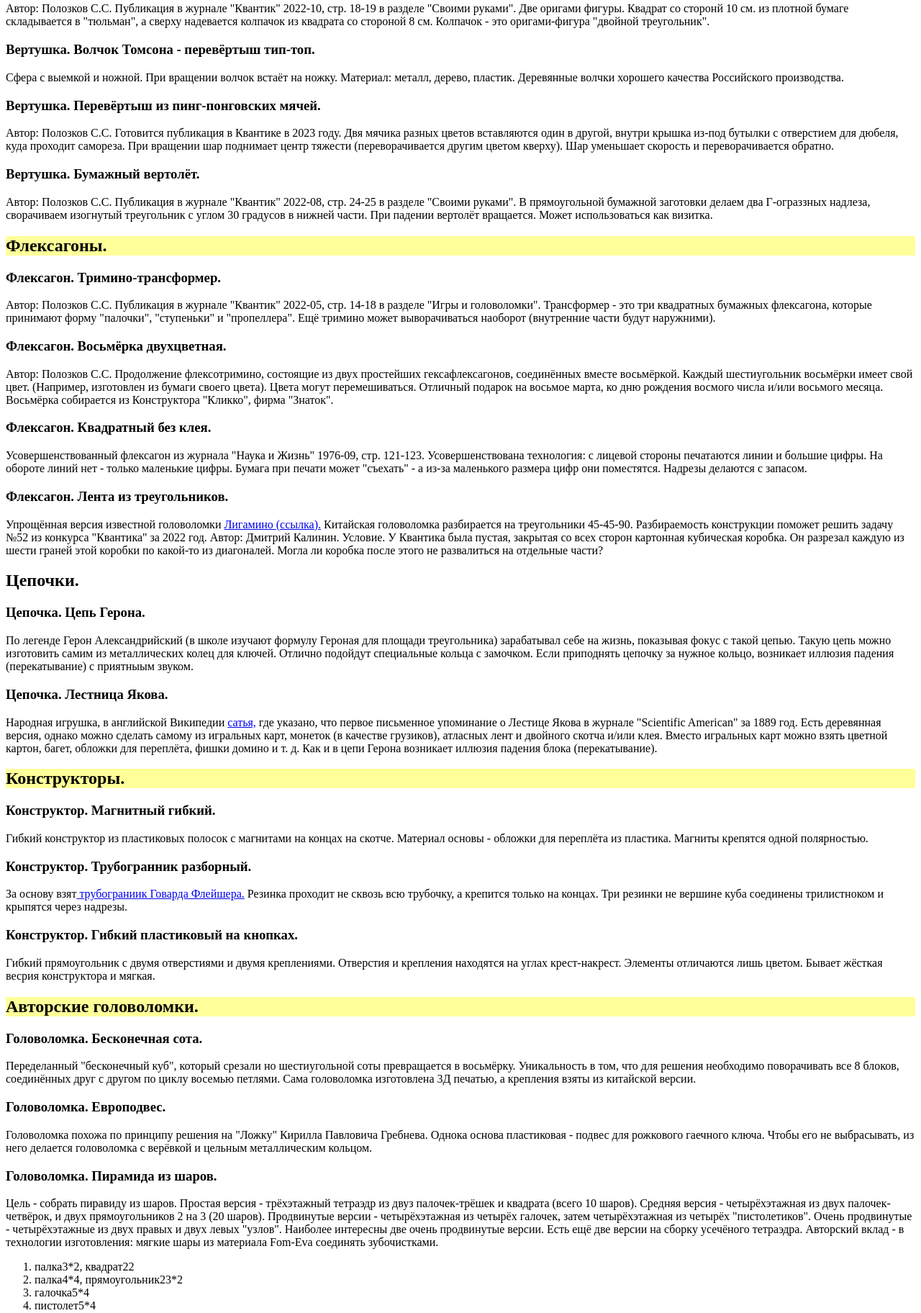
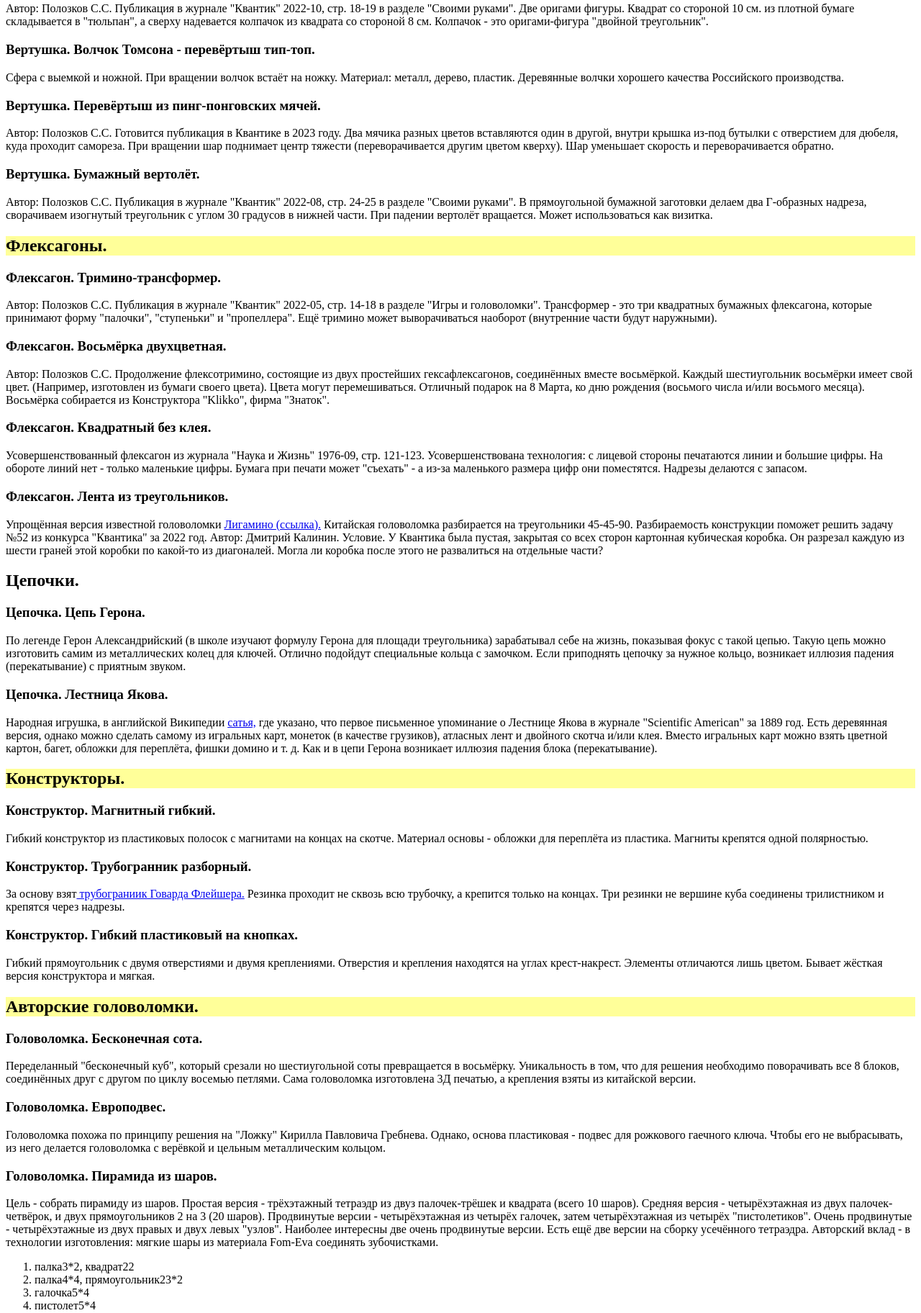
Before and after one commit to polozkov/kvantikfest2022, a plain HTML site: page index.html in a window 1280 px wide. Shown: the part 976-2800 px from the top of the page at 72% size. Drawn offline with Linux system fonts and the light colour scheme.

Commit message:
Update index.html ГРАММАТИЧЕСКИЕ ОШИБКИ

```diff
--- a/index.html
+++ b/index.html
@@ -76,7 +76,7 @@
                 <ol>
                     <li>Магнитные гибкие</li>
                     <li>Трубогранники разборные</li>
-                    <li>Гибий пластиковый на кнопках</li>
+                    <li>Гибкий пластиковый на кнопках</li>
                 </ol>
             </li>
             <li>
@@ -107,18 +107,18 @@
             <h2 class="class_chapter">Вертушки.</h2>
 
             <h3>Вертушка. Волчок и колпачок из бумаги.</h3>
-            <p>Автор: Полозков С.С. Публикация в журнале "Квантик" 2022-10, стр. 18-19 в разделе "Своими руками". Две оригами фигуры. Квадрат со сторонй 10 см. из плотной бумаге складывается в "тюльман", а сверху надевается колпачок из квадрата со стороной
+            <p>Автор: Полозков С.С. Публикация в журнале "Квантик" 2022-10, стр. 18-19 в разделе "Своими руками". Две оригами фигуры. Квадрат со стороной 10 см. из плотной бумаге складывается в "тюльпан", а сверху надевается колпачок из квадрата со стороной
                 8 см. Колпачок - это оригами-фигура "двойной треугольник".</p>
 
             <h3>Вертушка. Волчок Томсона - перевёртыш тип-топ.</h3>
             <p>Сфера с выемкой и ножной. При вращении волчок встаёт на ножку. Материал: металл, дерево, пластик. Деревянные волчки хорошего качества Российского производства.</p>
 
             <h3>Вертушка. Перевёртыш из пинг-понговских мячей.</h3>
-            <p>Автор: Полозков С.С. Готовится публикация в Квантике в 2023 году. Двя мячика разных цветов вставляются один в другой, внутри крышка из-под бутылки с отверстием для дюбеля, куда проходит самореза. При вращении шар поднимает центр тяжести (переворачивается
+            <p>Автор: Полозков С.С. Готовится публикация в Квантике в 2023 году. Два мячика разных цветов вставляются один в другой, внутри крышка из-под бутылки с отверстием для дюбеля, куда проходит самореза. При вращении шар поднимает центр тяжести (переворачивается
                 другим цветом кверху). Шар уменьшает скорость и переворачивается обратно.</p>
 
             <h3>Вертушка. Бумажный вертолёт.</h3>
-            <p>Автор: Полозков С.С. Публикация в журнале "Квантик" 2022-08, стр. 24-25 в разделе "Своими руками". В прямоугольной бумажной заготовки делаем два Г-ограззных надлеза, сворачиваем изогнутый треугольник с углом 30 градусов в нижней части. При
+            <p>Автор: Полозков С.С. Публикация в журнале "Квантик" 2022-08, стр. 24-25 в разделе "Своими руками". В прямоугольной бумажной заготовки делаем два Г-образных надреза, сворачиваем изогнутый треугольник с углом 30 градусов в нижней части. При
                 падении вертолёт вращается. Может использоваться как визитка.</p>
         </div>
         <div>
@@ -126,11 +126,11 @@
 
             <h3>Флексагон. Тримино-трансформер.</h3>
             <p>Автор: Полозков С.С. Публикация в журнале "Квантик" 2022-05, стр. 14-18 в разделе "Игры и головоломки". Трансформер - это три квадратных бумажных флексагона, которые принимают форму "палочки", "ступеньки" и "пропеллера". Ещё тримино может
-                выворачиваться наоборот (внутренние части будут наружними).</p>
+                выворачиваться наоборот (внутренние части будут наружными).</p>
 
             <h3>Флексагон. Восьмёрка двухцветная.</h3>
             <p>Автор: Полозков С.С. Продолжение флексотримино, состоящие из двух простейших гексафлексагонов, соединённых вместе восьмёркой. Каждый шестиугольник восьмёрки имеет свой цвет. (Например, изготовлен из бумаги своего цвета). Цвета могут перемешиваться.
-                Отличный подарок на восьмое марта, ко дню рождения восмого числа и/или восьмого месяца. Восьмёрка собирается из Конструктора "Кликко", фирма "Знаток".</p>
+                Отличный подарок на 8 Марта, ко дню рождения (восьмого числа и/или восьмого месяца). Восьмёрка собирается из Конструктора "Klikko", фирма "Знаток".</p>
 
             <h3>Флексагон. Квадратный без клея.</h3>
             <p>Усовершенствованный флексагон из журнала "Наука и Жизнь" 1976-09, стр. 121-123. Усовершенствована технология: с лицевой стороны печатаются линии и большие цифры. На обороте линий нет - только маленькие цифры. Бумага при печати может "съехать"
@@ -146,12 +146,12 @@
             <h2>Цепочки.</h2>
             <h3>Цепочка. Цепь Герона.</h3>
             <p>
-                По легенде Герон Александрийский (в школе изучают формулу Героная для площади треугольника) зарабатывал себе на жизнь, показывая фокус с такой цепью. Такую цепь можно изготовить самим из металлических колец для ключей. Отлично подойдут специальные кольца
-                с замочком. Если приподнять цепочку за нужное кольцо, возникает иллюзия падения (перекатывание) с приятныым звуком.
+                По легенде Герон Александрийский (в школе изучают формулу Герона для площади треугольника) зарабатывал себе на жизнь, показывая фокус с такой цепью. Такую цепь можно изготовить самим из металлических колец для ключей. Отлично подойдут специальные кольца
+                с замочком. Если приподнять цепочку за нужное кольцо, возникает иллюзия падения (перекатывание) с приятным звуком.
             </p>
             <h3>Цепочка. Лестница Якова.</h3>
             <p>
-                Народная игрушка, в английской Википедии <a href="https://en.wikipedia.org/wiki/Jacob%27s_ladder_(toy)">сатья,</a> где указано, что первое письменное упоминание о Лестице Якова в журнале "Scientific American" за 1889 год. Есть деревянная
+                Народная игрушка, в английской Википедии <a href="https://en.wikipedia.org/wiki/Jacob%27s_ladder_(toy)">сатья,</a> где указано, что первое письменное упоминание о Лестнице Якова в журнале "Scientific American" за 1889 год. Есть деревянная
                 версия, однако можно сделать самому из игральных карт, монеток (в качестве грузиков), атласных лент и двойного скотча и/или клея. Вместо игральных карт можно взять цветной картон, багет, обложки для переплёта, фишки домино и т. д. Как
                 и в цепи Герона возникает иллюзия падения блока (перекатывание).
             </p>
@@ -163,12 +163,12 @@
             </p>
             <h3>Конструктор. Трубогранник разборный.</h3>
             <p>
-                За основу взят<a href="http://ipuzzles.ru/topological-puzzles/govard-flesher-puzzle/"> трубограниик Говарда Флейшера.</a> Резинка проходит не сквозь всю трубочку, а крепится только на концах. Три резинки не вершине куба соединены трилистноком
-                и крыпятся через надрезы.
+                За основу взят<a href="http://ipuzzles.ru/topological-puzzles/govard-flesher-puzzle/"> трубограниик Говарда Флейшера.</a> Резинка проходит не сквозь всю трубочку, а крепится только на концах. Три резинки не вершине куба соединены трилистником
+                и крепятся через надрезы.
             </p>
             <h3>Конструктор. Гибкий пластиковый на кнопках.</h3>
             <p>
-                Гибкий прямоугольник с двумя отверстиями и двумя креплениями. Отверстия и крепления находятся на углах крест-накрест. Элементы отличаются лишь цветом. Бывает жёсткая весрия конструктора и мягкая.
+                Гибкий прямоугольник с двумя отверстиями и двумя креплениями. Отверстия и крепления находятся на углах крест-накрест. Элементы отличаются лишь цветом. Бывает жёсткая версия конструктора и мягкая.
             </p>
         </div>
         <div>
@@ -180,11 +180,11 @@
             </p>
             <h3>Головоломка. Европодвес.</h3>
             <p>
-                Головоломка похожа по принципу решения на "Ложку" Кирилла Павловича Гребнева. Однока основа пластиковая - подвес для рожкового гаечного ключа. Чтобы его не выбрасывать, из него делается головоломка с верёвкой и цельным металлическим кольцом.
+                Головоломка похожа по принципу решения на "Ложку" Кирилла Павловича Гребнева. Однако, основа пластиковая - подвес для рожкового гаечного ключа. Чтобы его не выбрасывать, из него делается головоломка с верёвкой и цельным металлическим кольцом.
             </p>
             <h3>Головоломка. Пирамида из шаров.</h3>
             <p>
-                Цель - собрать пиравиду из шаров. Простая версия - трёхэтажный тетраэдр из двуз палочек-трёшек и квадрата (всего 10 шаров). Средняя версия - четырёхэтажная из двух палочек-четвёрок, и двух прямоугольников 2 на 3 (20 шаров). Продвинутые версии - четырёхэтажная из четырёх галочек, затем четырёхэтажная из четырёх "пистолетиков". Очень продвинутые - четырёхэтажные из двух правых и двух левых "узлов". Наиболее интересны две очень продвинутые версии. Есть ещё две версии на сборку усечёного тетраэдра.
+                Цель - собрать пирамиду из шаров. Простая версия - трёхэтажный тетраэдр из двуз палочек-трёшек и квадрата (всего 10 шаров). Средняя версия - четырёхэтажная из двух палочек-четвёрок, и двух прямоугольников 2 на 3 (20 шаров). Продвинутые версии - четырёхэтажная из четырёх галочек, затем четырёхэтажная из четырёх "пистолетиков". Очень продвинутые - четырёхэтажные из двух правых и двух левых "узлов". Наиболее интересны две очень продвинутые версии. Есть ещё две версии на сборку усечённого тетраэдра.
                 Авторский вклад - в технологии изготовления: мягкие шары из материала Fom-Eva соединять зубочистками.
                 <ol>
                     <li>палка3*2, квадрат22</li>
@@ -200,7 +200,7 @@
             </p>
             <h3>Головоломка. Магнитный углокуб.</h3>
             <p>
-                Головоломка - куб 2 на 2 на 2, на каждой крани в середине квадрата магнит. Есть ещё 8 уголков, которые магнитятся к поверхности. На лицевой стороне каждого уголка тёмный или светлый квадрат. Всего 2^3 = 8 вариантов. Уголок имеет три положения: на гране,
+                Головоломка - куб 2 на 2 на 2, на поверхности в каждой ячейке (в середине квадрата) магнит (грань состоит из 4 квадратных ячеек). Есть ещё 8 уголков, которые магнитятся к поверхности. На лицевой стороне каждого уголка тёмный или светлый квадрат. Всего 2^3 = 8 вариантов. Уголок имеет три положения: на гране,
                 на ребре и на вершине. Задания:
                 <ol>
                     <li>Просто обклеить всю поверхность</li>
@@ -209,8 +209,8 @@
                     <li>Так, чтобы все грани были шахматные</li>
                     <li>Так, чтобы все грани были полосками 2+2</li>
                     <li>Так, чтобы все грани были разные</li>
-                    <li>Так, чтобы цвета были зеркальны (справа и слева)</li>
-                    <li>Так, чтобы цвета были зеркальны (плоскость под 45°)</li>
+                    <li>Так, чтобы цвета были зеркальными (справа и слева)</li>
+                    <li>Так, чтобы цвета были зеркальными (плоскость под 45°)</li>
                     <li>Налепить 5 уголков, чтобы для шестого не было места</li>
                 </ol>
             </p>
```
